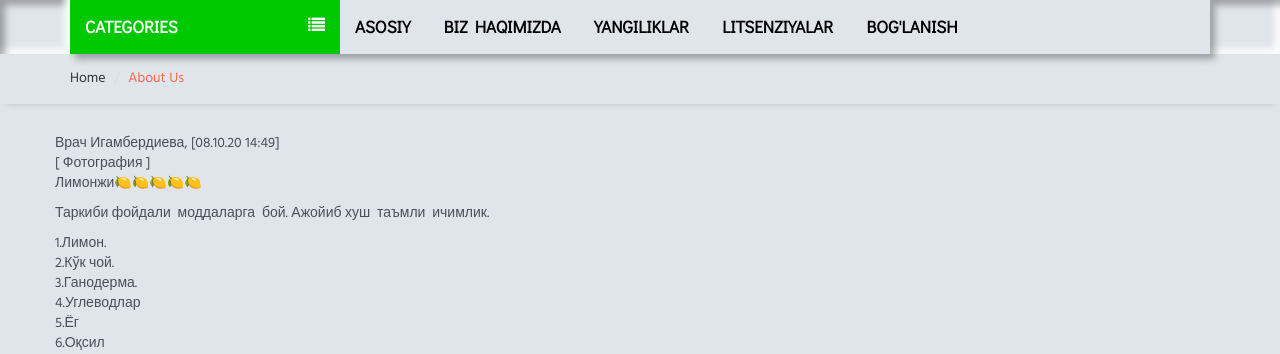
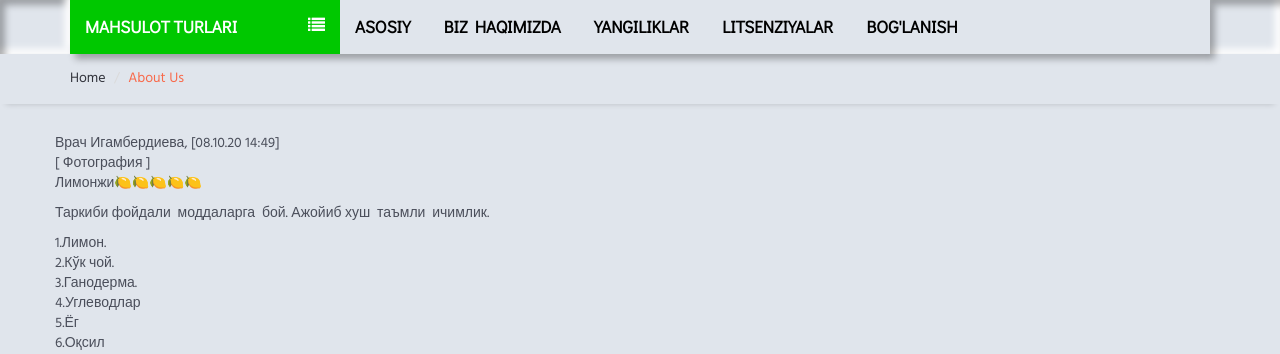
Before and after one commit to SDeVPro/dxn, a Django app: page /about/ in a window 1280 px wide. Shown: the part 131-485 px from the top of the page. Run offline with Django 3.2, Linux system fonts and the light colour scheme; data comes from the database, SQL or seed files in the repository; both versions use the stored data as it was after the commit; some libraries are stand-ins or nearby versions; some web fonts are replaced.

Commit message:
update all

```diff
--- a/home/templates/sidebar.html
+++ b/home/templates/sidebar.html
@@ -12,7 +12,7 @@
                     {% else %}
                         <div class="category-nav show-on-click">
                     {% endif %}
-                        <span class="category-header">Categories <i class="fa fa-list"></i></span>
+                        <span class="category-header">Mahsulot turlari <i class="fa fa-list"></i></span>
 
                     <ul class="category-list">
                         {% for rs in category %}
```
Also changed, not shown: db.sqlite3.
